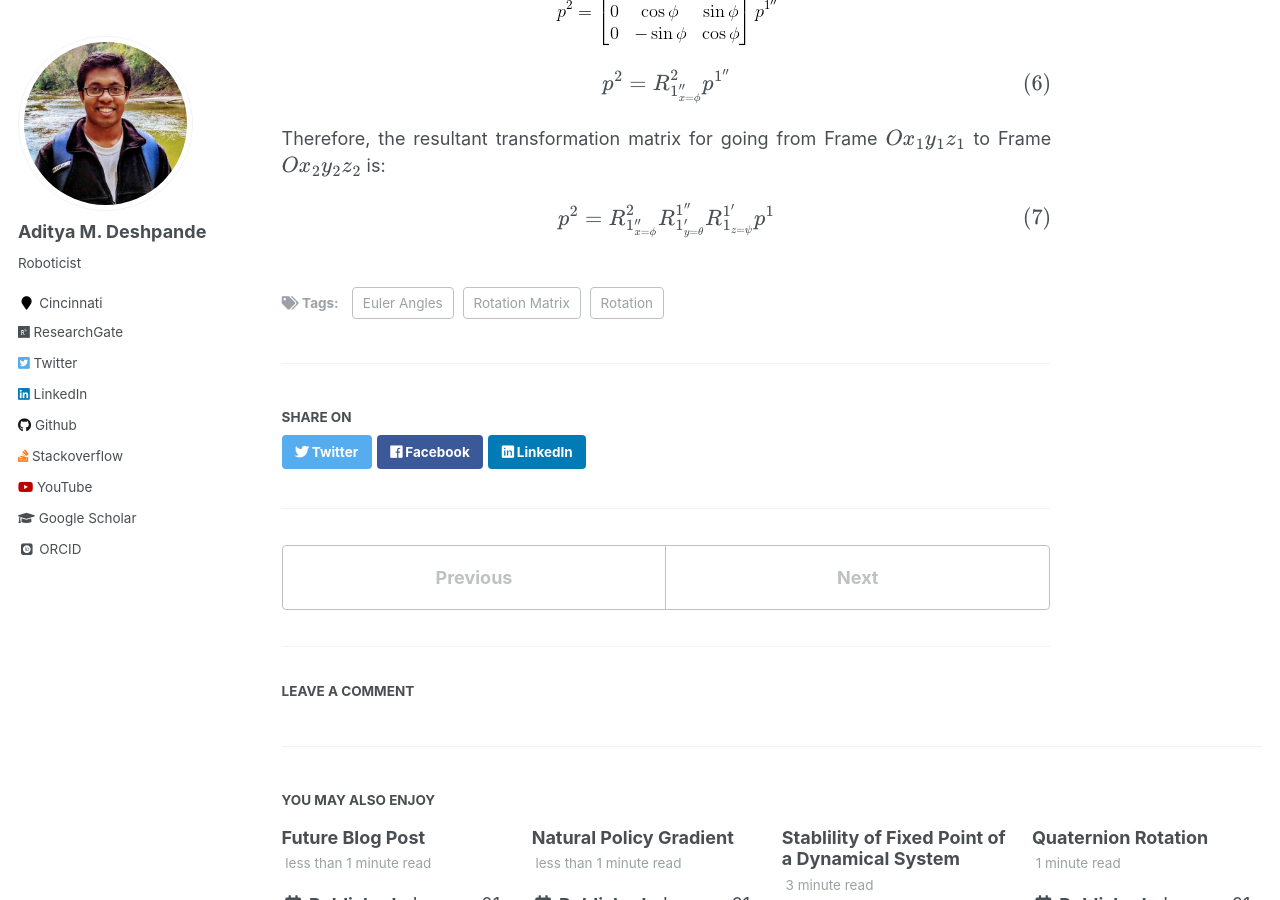
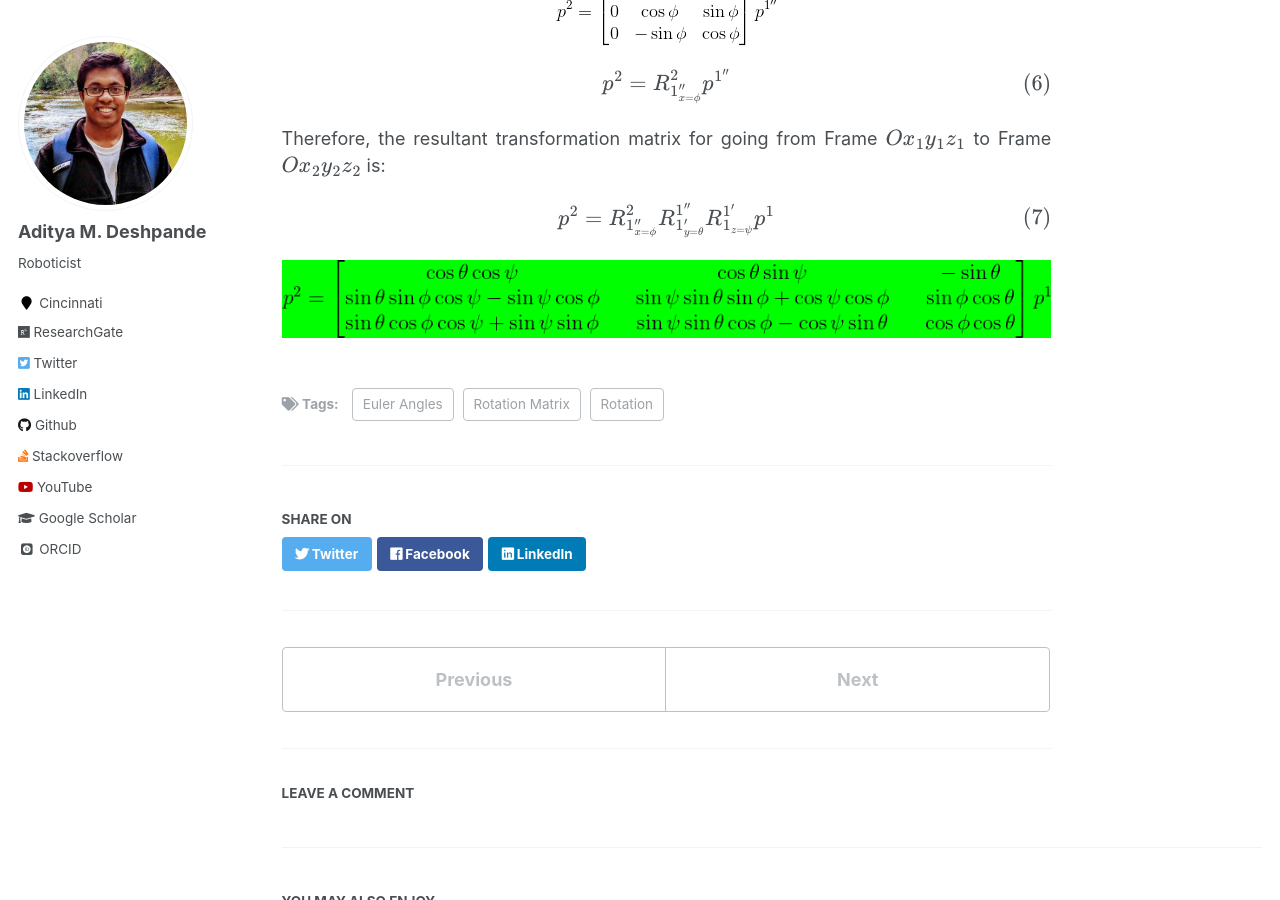
Before and after one commit to adipandas/adipandas.github.io, a Jekyll site: the page built from _posts/2020-02-10-euler-rotation.md, in a window 1280 px wide and 900 px high, scrolled down 3094 px. Built offline with Jekyll 4.4.1, drawn with Linux system fonts in a browser that asks for light colours; some web fonts are replaced; formulas are drawn with MathJax 3; comment, search, counter and statistics services are not loaded.

Commit message:
Update 2020-02-10-euler-rotation.md

```diff
--- a/_posts/2020-02-10-euler-rotation.md
+++ b/_posts/2020-02-10-euler-rotation.md
@@ -108,3 +108,5 @@ $$p^{2} = R_{1^{\prime\prime}_{x=\phi}}^{2} p^{1^{\prime\prime}}$$
 Therefore, the resultant transformation matrix for going from Frame $$Ox_{1}y_{1}z_{1}$$ to Frame $$Ox_{2}y_{2}z_{2}$$ is:
 
 $$p^{2} = R_{1^{\prime\prime}_{x=\phi}}^{2} R_{1^{\prime}_{y=\theta}}^{1^{\prime\prime}} R_{1_{z=\psi}}^{1^{\prime}} p^{1}$$
+
+<p style="text-align:center;"><img src="/images/euler_rotation/R12_z-y-x-euler.png" alt="R-z-y-x-euler"/></p>
```
